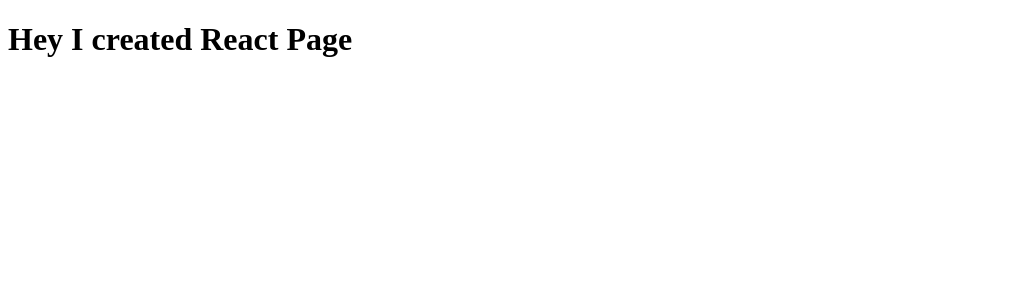
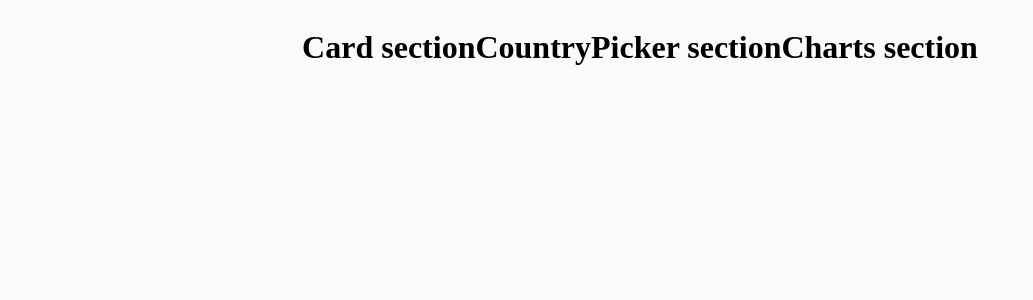
Before and after one commit to kmrakash/Covid-19-tracker, a React (Create React App) app: page / in a window 1280 px wide. Shown: the top 300 px of the page, without its empty margins (0-1033 px from the left). Built offline with nearby package versions, Linux system fonts and the light colour scheme; no server answers.

Commit message:
structured

```diff
--- a/package.json
+++ b/package.json
@@ -6,7 +6,11 @@
     "@testing-library/jest-dom": "^4.2.4",
     "@testing-library/react": "^9.3.2",
     "@testing-library/user-event": "^7.1.2",
+    "axios": "^0.19.2",
+    "classnames": "^2.2.6",
     "react": "^16.13.1",
+    "react-chartjs-2": "^2.9.0",
+    "react-countup": "^4.3.3",
     "react-dom": "^16.13.1",
     "react-scripts": "3.4.1"
   },
--- a/src/App.js
+++ b/src/App.js
@@ -1,12 +1,21 @@
 import React from 'react';
+import { Cards, Charts, CountryPicker } from './components';
+import styles from './App.module.css';
+import { fetchData } from './api';
+class App extends React.Component {
 
-class App extends React.Component {
+   async componentDidMount() {
+        const data = await fetchData();
+
+        console.log(data);
+    }
+
     render() {
         return(
-            <div>
-                <h1>
-                    Hey I created React Page
-                </h1>
+            <div className={ styles.container }>
+                <Cards />
+                <CountryPicker />
+                <Charts />
             </div>
         )
     }
--- /dev/null
+++ b/src/App.module.css
@@ -0,0 +1,9 @@
+body {
+    background-color: rgb(250, 250, 250);
+}
+
+.container {
+    display: flex;
+    align-items: center;
+    justify-content: center;
+}
--- /dev/null
+++ b/src/api/index.js
@@ -0,0 +1,14 @@
+import axios from 'axios';
+
+const url = "https://covid19.mathdro.id/api";
+
+export const fetchData = async () => {
+    try {
+        const response = await axios.get(url);
+
+        return response;
+
+    } catch (error) {
+
+    }
+}
--- /dev/null
+++ b/src/components/Cards/Cards.jsx
@@ -0,0 +1,9 @@
+import React from 'react';
+
+const Cards = () => {
+    return (
+        <h1>Card section</h1>
+    )
+}
+
+export default Cards;
--- /dev/null
+++ b/src/components/Charts/Charts.jsx
@@ -0,0 +1,9 @@
+import React from 'react';
+
+const Charts = () => {
+    return (
+        <h1>Charts section</h1>
+    )
+}
+
+export default Charts;
--- /dev/null
+++ b/src/components/CountyPicker/CountryPicker.jsx
@@ -0,0 +1,9 @@
+import React from 'react';
+
+const CountryPicker = () => {
+    return (
+        <h1>CountryPicker section</h1>
+    )
+}
+
+export default CountryPicker;
--- /dev/null
+++ b/src/components/index.js
@@ -0,0 +1,3 @@
+export { default as Cards } from './Cards/Cards';
+export { default as Charts } from './Charts/Charts';
+export { default as CountryPicker } from './CountyPicker/CountryPicker';
```
Also changed, not shown: src/components/Cards/Cards.module.css (added), src/components/Charts/Charts.module.css (added), src/components/CountyPicker/CountryPicker.module.css (added), 1 other file (tests, documents, lock files or other folders).
